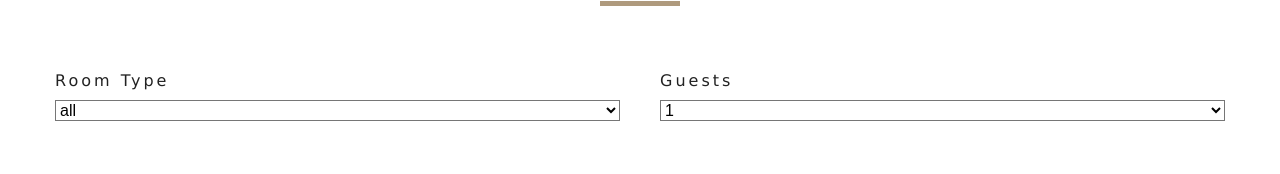
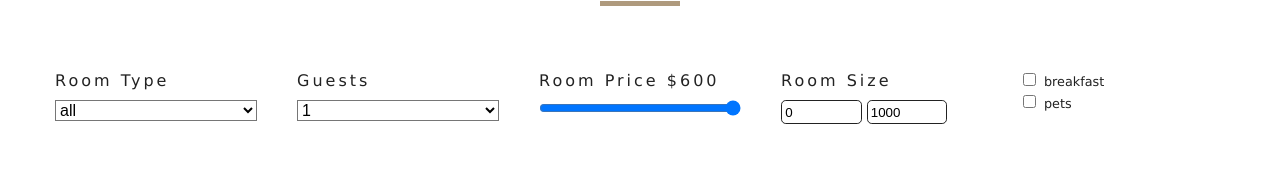
Before and after one commit to alinaspahiu-abbaz/capstone, a React (Create React App) app: page /rooms in a window 1280 px wide. Shown: the part 681-855 px from the top of the page. Built offline with nearby package versions, Linux system fonts and the light colour scheme; a web font is replaced by a local one.

Commit message:
Update RoomsFilter.jsx

```diff
--- a/src/components/RoomsFilter.jsx
+++ b/src/components/RoomsFilter.jsx
@@ -49,6 +49,38 @@ export default function RoomsFilter({rooms}) {
                    </select>
                </div>
                {/* end of guests! */}
+
+               {/* room price: */}
+                <div className="form-group">
+                    <label htmlFor="price"> room price ${price} </label>
+                    <input type="range" name="price" min={minPrice} max={maxPrice} id="price" value={price} onChange={handleChange} className="form-control"/>
+                </div>
+               {/* end of room price! */}
+
+               {/* size: */}
+               <div className="form-group">
+                   <label htmlFor="size"> room size </label>
+                   <div className="size-inputs">
+                       <input type="number" name="minSize" id="size" value={minSize} onChange={handleChange} className="size-input" />
+
+                       <input type="number" name="maxSize" id="size" value={maxSize} onChange={handleChange} className="size-input" />
+                   </div>
+               </div>
+               {/* end of size! */}
+
+               {/* extras: */}
+               <div classNAme="form-group">
+                   <div className="single-extra">
+                       <input type="checkbox" name="breakfast" id="breakfast" checked={breakfast} onChange={handleChange}/>
+                       <label htmlFor="breakFast"> breakfast </label>
+                   </div>
+
+                   <div className="single-extra">
+                       <input type="checkbox" name="pets" id="pets" checked={pets} onChange={handleChange}/>
+                       <label htmlFor="pets"> pets </label>
+                   </div>
+               </div>
+               {/* end of extras! */}
            </form>
         </section>
     )
```
